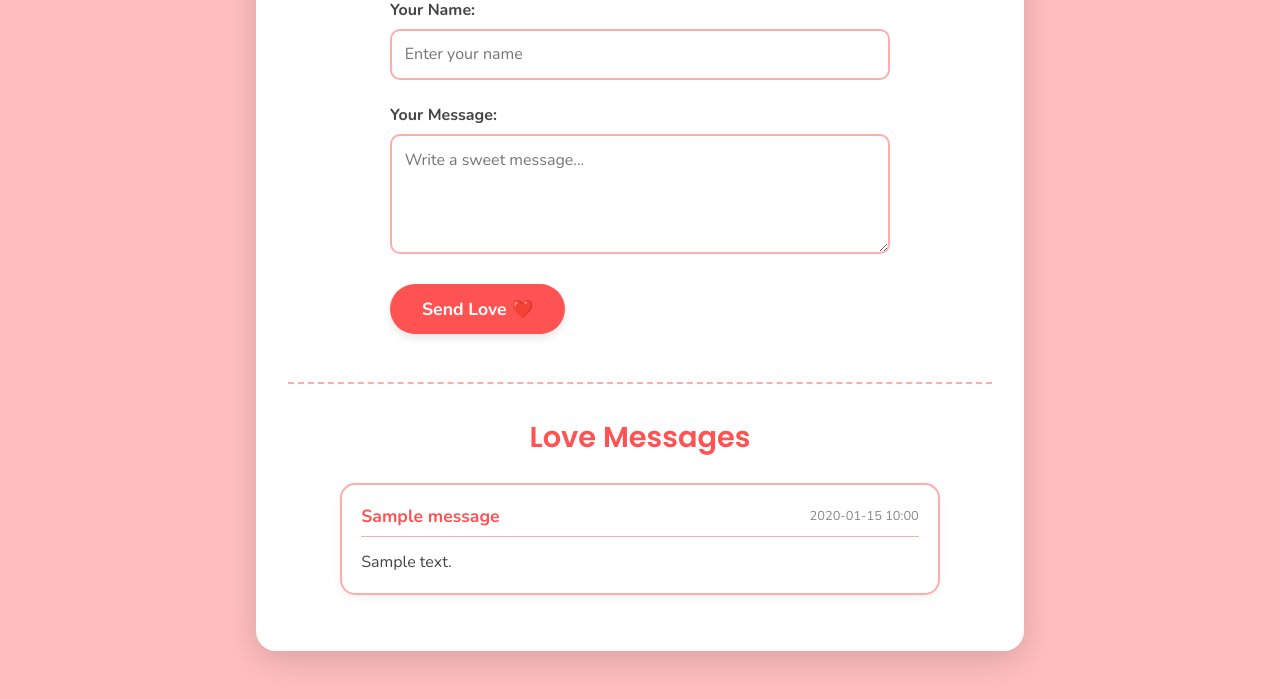
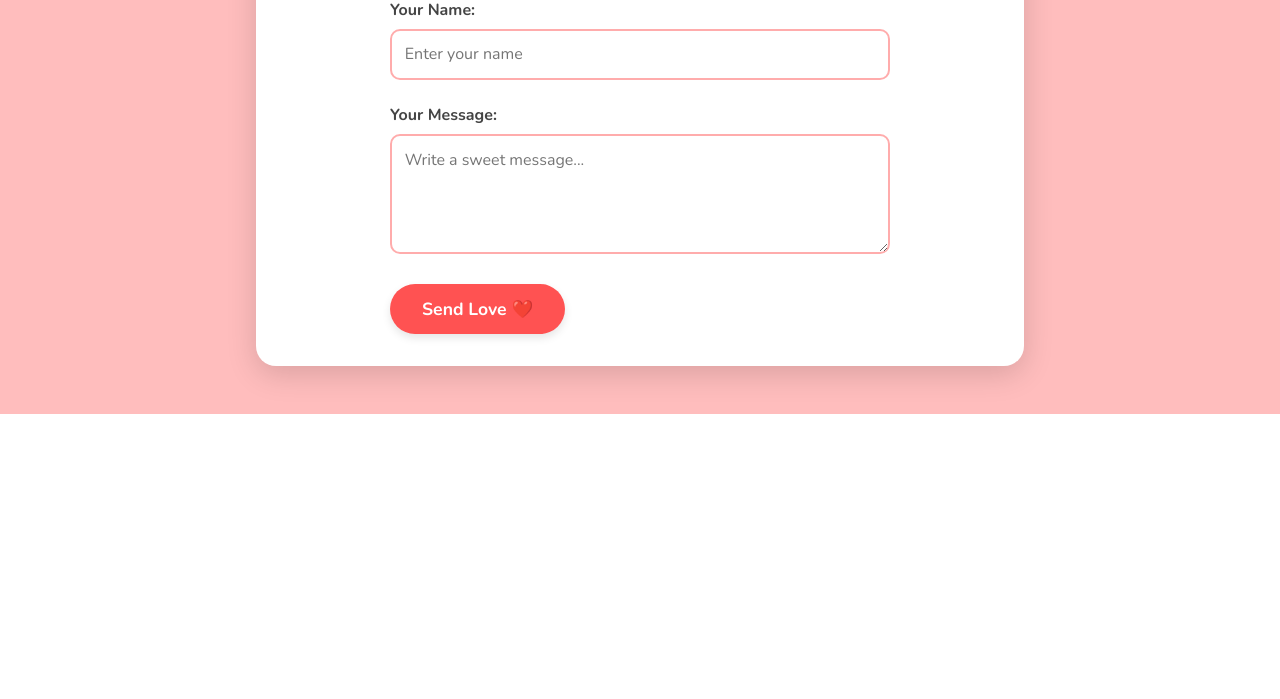
Before and after one commit to Demon-radio/website-love, a Flask app: page /success in a window 1280 px wide. Shown: the part 896-1595 px from the top of the page. After the commit the page ends 1310 px from the top, so only its background shows below. Run offline with Flask 3, Linux system fonts and the light colour scheme; tables that the repository leaves empty hold one stand-in row (values such as "Sample post"); one stand-in notice (Sample message) is shown.

Commit message:
Update bear image, animations, and database configuration for Vercel deployment.  Removed loading message and old message display.
Replit-Commit-Author: Agent
Replit-Commit-Session-Id: 1af57536-2990-459c-a9de-3353672466b1
Replit-Commit-Screenshot-Url: https://storage.googleapis.com/screenshot-production-us-central1/9f8b0a74-b405-41d7-a9cb-770be1162bdd/c2c52961-1a91-4a89-8b5c-8b651bc5bde7.jpg

```diff
--- a/static/css/success.css
+++ b/static/css/success.css
@@ -93,8 +93,17 @@ body {
     0% {
         transform: scale(0.8) rotate(-45deg);
     }
+    25% {
+        transform: scale(1.0) rotate(-25deg);
+    }
+    50% {
+        transform: scale(1.1) rotate(-45deg);
+    }
+    75% {
+        transform: scale(1.0) rotate(-65deg);
+    }
     100% {
-        transform: scale(1.1) rotate(-45deg);
+        transform: scale(0.8) rotate(-45deg);
     }
 }
 
--- a/static/js/success.js
+++ b/static/js/success.js
@@ -1,8 +1,7 @@
 document.addEventListener('DOMContentLoaded', function() {
     const loadingContainer = document.getElementById('loading-container');
     const contentContainer = document.getElementById('content-container');
-    const phoneImage = document.getElementById('phoneImage');
-    const hugImage = document.getElementById('hugImage');
+    const bearsImage = document.getElementById('bearsImage');
 
     // Simulate loading time
     setTimeout(function() {
@@ -15,13 +14,10 @@ document.addEventListener('DOMContentLoaded', function() {
             contentContainer.classList.add('active');
         }, 100);
 
-        // Add animations to images
-        phoneImage.classList.add('float-animation');
+        // Add animations to the bears image if it exists
+        if (bearsImage) {
+            bearsImage.classList.add('float-animation');
+        }
 
-        // Wait a bit before showing the hug image
-        setTimeout(() => {
-            hugImage.classList.add('float-animation');
-        }, 2000);
-
-    }, 3000); // 3 seconds loading time
+    }, 2000); // 2 seconds loading time
 });
--- a/templates/index.html
+++ b/templates/index.html
@@ -11,7 +11,7 @@
     <div class="container">
         <div class="love-card">
             <div class="bears-container">
-                <object id="bearsImage" data="{{ url_for('static', filename='images/cute_bear_heart.svg') }}" type="image/svg+xml" class="bears-image"></object>
+                <object id="bearsImage" data="{{ url_for('static', filename='images/cute_bear_heart_updated.svg') }}" type="image/svg+xml" class="bears-image"></object>
             </div>
 
             <div id="question-container">
--- a/templates/success.html
+++ b/templates/success.html
@@ -13,7 +13,6 @@
             <div class="heart-loader">
                 <div class="heart"></div>
             </div>
-            <p class="loading-text">Loading love...</p>
         </div>
 
         <div id="content-container" class="content-container hidden">
@@ -55,23 +54,7 @@
                     </form>
                 </div>
 
-                <!-- Display messages -->
-                {% if messages %}
-                <div class="love-messages">
-                    <h2>Love Messages</h2>
-                    <div class="messages-list">
-                        {% for msg in messages %}
-                        <div class="message-item">
-                            <div class="message-header">
-                                <span class="message-name">{{ msg.name }}</span>
-                                <span class="message-date">{{ msg.created_at.strftime('%Y-%m-%d %H:%M') }}</span>
-                            </div>
-                            <div class="message-content">{{ msg.message }}</div>
-                        </div>
-                        {% endfor %}
-                    </div>
-                </div>
-                {% endif %}
+
             </div>
         </div>
     </div>
```
Also changed, not shown: main.py (+8 -1 lines), attached_assets/image_1744408187601.png (added), static/images/cute_bear_heart_updated.svg (added), vercel.json (added).
